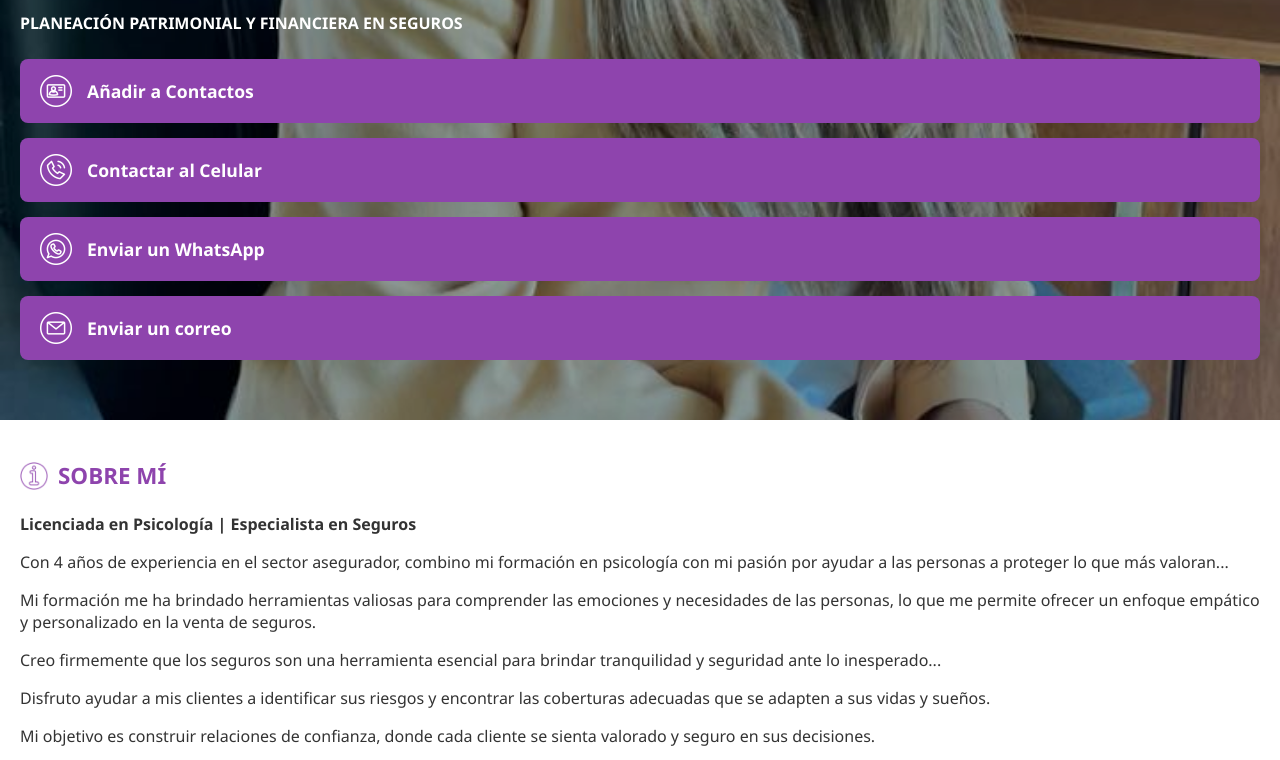
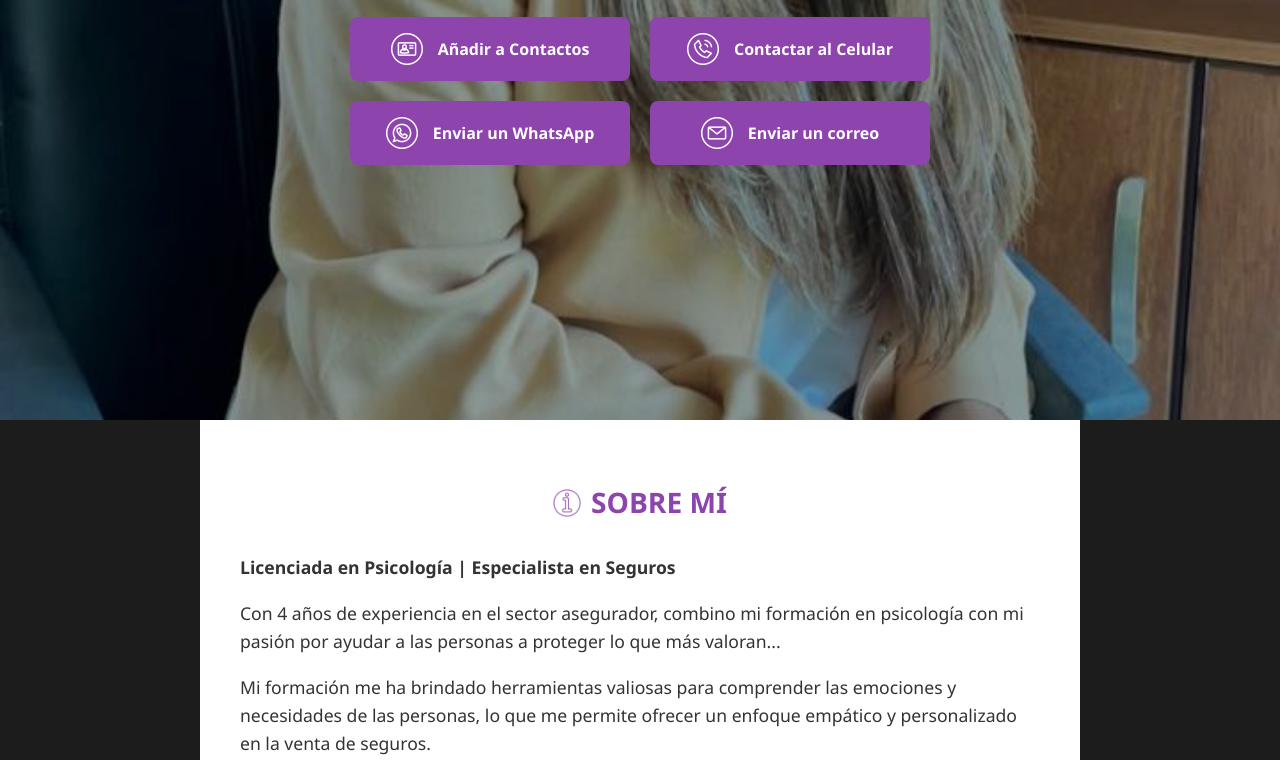
Before and after one commit to MemasV/pruebas, a plain HTML site: page index.html in a window 1280 px wide. Shown: the part 420-1180 px from the top of the page. Drawn offline with Linux system fonts and the light colour scheme.

Commit message:
Update index.html

```diff
--- a/index.html
+++ b/index.html
@@ -152,6 +152,59 @@ footer {
     font-size: 1.2em;
   }
 }
+/* Desktop optimization */
+@media (min-width: 800px) {
+  .hero {
+    justify-content: center;
+    height: 90vh;
+    padding: 60px 40px;
+  }
+
+  .content {
+    max-width: 600px;
+    margin: auto;
+    text-align: center;
+  }
+
+  h1 {
+    font-size: 2.8em;
+  }
+
+  h2 {
+    font-size: 1.4em;
+  }
+
+  .sub {
+    font-size: 1.1em;
+  }
+
+  .botones {
+    flex-direction: row;
+    flex-wrap: wrap;
+    justify-content: center;
+    gap: 20px;
+  }
+
+  .botones a {
+    flex: 0 0 auto;
+    width: 240px;
+    justify-content: center;
+    font-size: 1em;
+  }
+
+  .seccion {
+    max-width: 800px;
+    margin: auto;
+    padding: 60px 40px;
+    font-size: 1.1em;
+    line-height: 1.6;
+  }
+
+  .titulo-icono {
+    justify-content: center;
+    font-size: 1.6em;
+  }
+}
 
   </style>
 </head>
```
